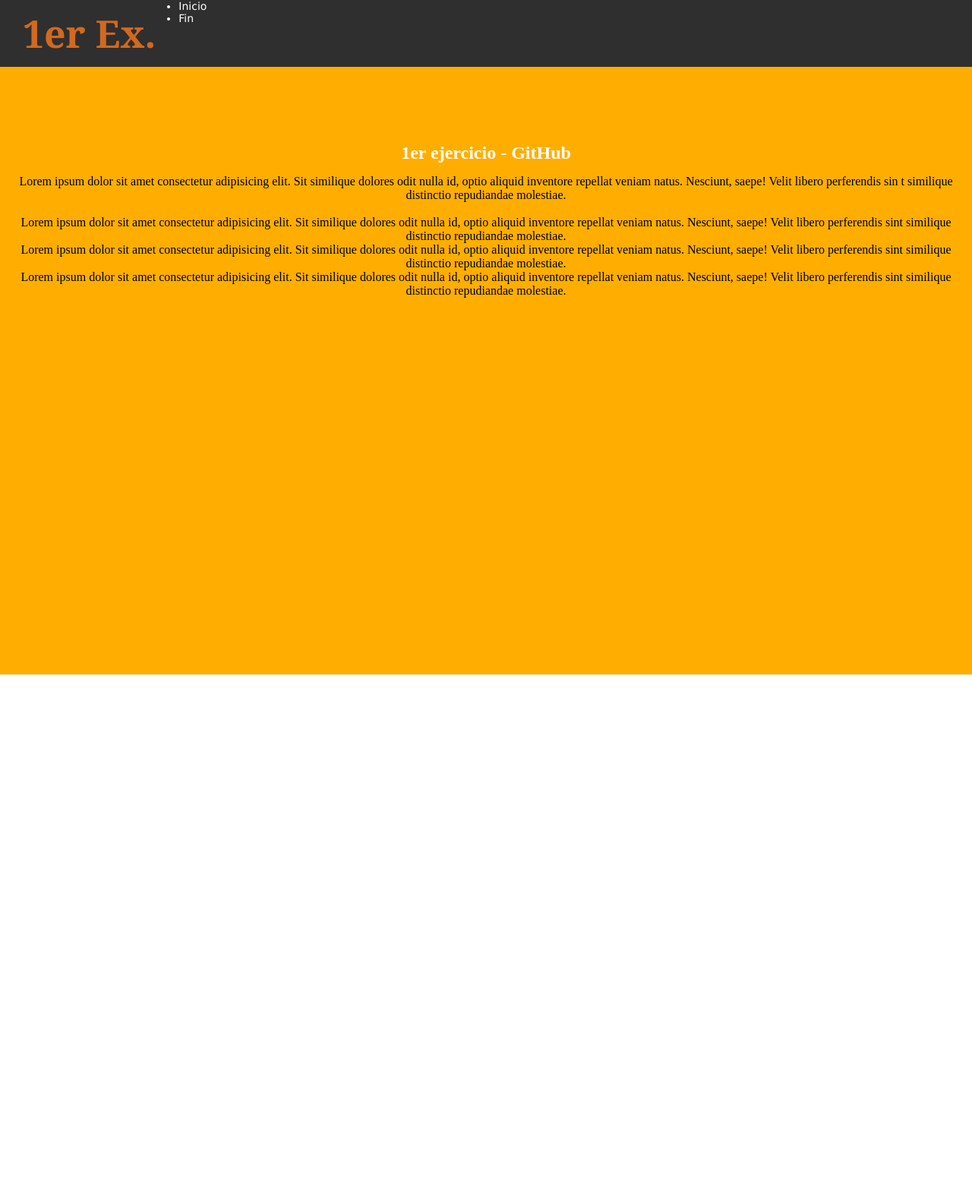
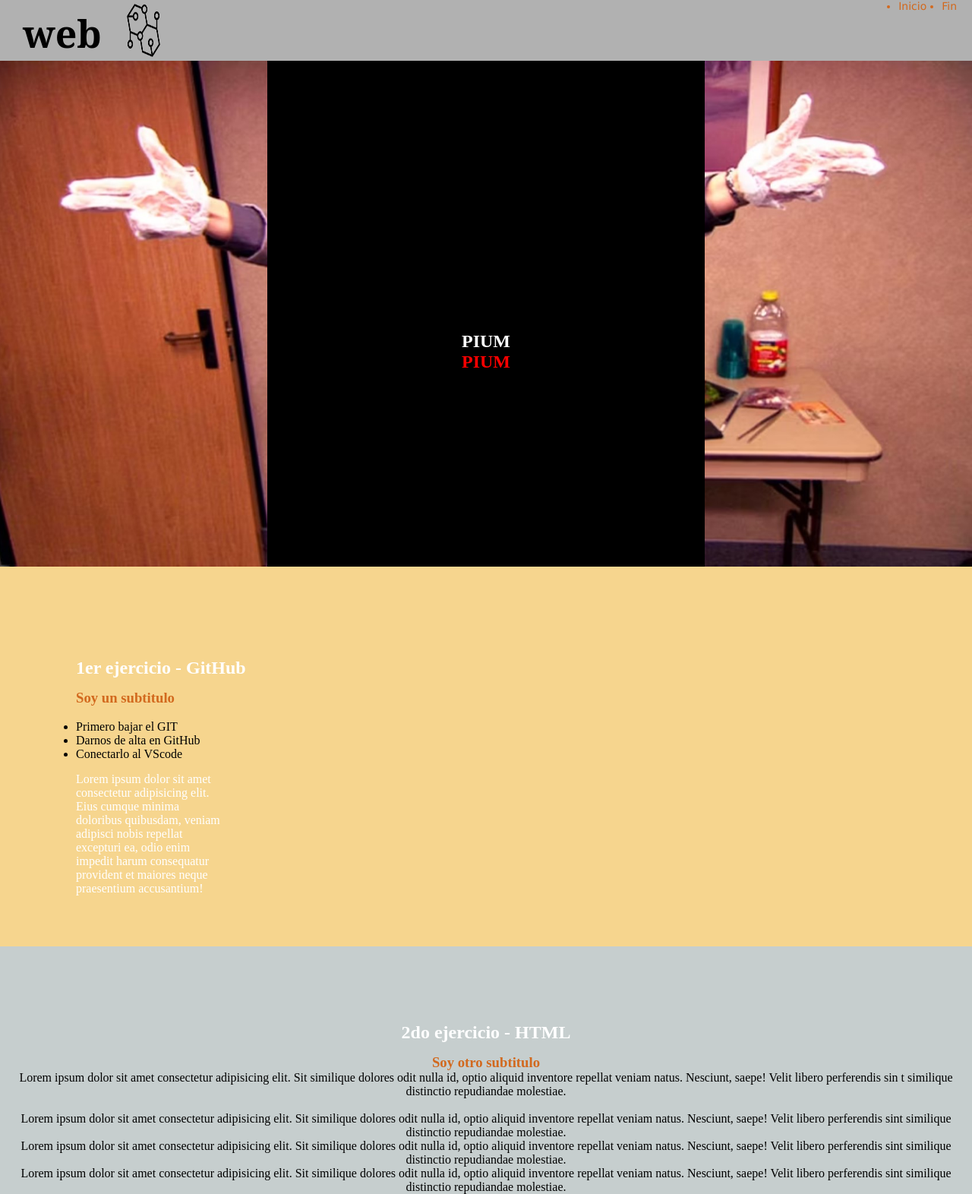
Before and after one commit to mokana33/PRY.HOLA_MUNDO2, a plain HTML site: page index.html in a window 1280 px wide. Shown: the whole page at 76% size. Before the commit the page ends 888 px from the top, so only its background shows below. Drawn offline with Linux system fonts and the light colour scheme.

Commit message:
02.10_EstructuraHTML_1h

```diff
--- a/estilos.css
+++ b/estilos.css
@@ -8,6 +8,7 @@
     font-family: Georgia, 'Times New Roman', Times, serif;
     font-size: 50px;
     padding: 10px 30px 10px 30px;
+    color: black;
 }
 
 h2{
@@ -16,6 +17,39 @@
     color: white;
 }
 
+nav{
+    background-color: rgb(177, 177, 177);
+    min-height: 80px;
+    height: 10vh;
+    width: 100%;
+    max-width: 2560px;
+
+    display: flex;
+    flex-direction: row;
+    justify-content: space-between;
+
+}
+
+nav ul{
+    display: flex;
+    justify-content: end;
+    align-items: center;
+}
+
 nav ul li{
-    justify-content: end;
+    margin-right: 20px;
 }
+
+header{
+    /*height: 90vh;*/
+    background-image: url(img/pam.jpg);
+    background-position: center;
+    background-repeat: no-repeat;
+    background-size: cover;
+
+
+    display: flex;
+    flex-direction: row;
+    justify-content: center;
+    align-items: center;
+}
--- a/index.html
+++ b/index.html
@@ -10,29 +10,80 @@
 
 
 
+<!-- shift + alt + a -->
 
 
-<body>
-
-    <div class="container-fluid">
+<body class="container-fluid">
 
 
+<!-- ----------------------------------------------------------------------------------------------------------HERO----------------- -->
+
+        <nav>
+            <div style="display: flex;">
+                <h1>web</h1>
+                <img src="img/ciencia3.png" alt="logo" width="50px" height="auto">
+            </div>
+            <div>
+                <ul style="justify-content: end;">
+                    <li style="color: chocolate; font-size: 14px; font-family: 'Lucida Sans', 'Lucida Sans Regular', 'Lucida Grande', 'Lucida Sans Unicode', Geneva, Verdana, sans-serif;">Inicio</li>
+                    <li style="color: chocolate; font-size: 14px; font-family: 'Lucida Sans', 'Lucida Sans Regular', 'Lucida Grande', 'Lucida Sans Unicode', Geneva, Verdana, sans-serif;">Fin</li>
+                </ul>
+            </div>
+        </nav>
+
         <header style="background-color: rgb(47, 47, 47); display:flex;">
-            <div>
-                <h1 style="color: chocolate;">1er Ex.</h1>
+
+            <div style="background-color: black; padding: 20%;  height: 30%; vertical-align: middle;">
+                <h2>PIUM<br> <span style="color: red;">PIUM</span></h2>
             </div>
-            <nav style="float: inline-end;">
-                <ul>
-                    <li style="color: white; font-size: 14px; font-family: 'Lucida Sans', 'Lucida Sans Regular', 'Lucida Grande', 'Lucida Sans Unicode', Geneva, Verdana, sans-serif;">Inicio</li>
-                    <li style="color: white; font-size: 14px; font-family: 'Lucida Sans', 'Lucida Sans Regular', 'Lucida Grande', 'Lucida Sans Unicode', Geneva, Verdana, sans-serif;">Fin</li>
-                </ul>
-            </nav>
+
         </header>
 
-        <main style="background-color: rgb(255, 174, 0); height: 800px">
+<!-- -------------------------------------------------------------------------------------------------------------------------------------- -->
+<!-- ------------------------------------------------------------------------------------------------------------MAIN------------------ -->
+<!-- -------------------------------------------------------------------------------------------------------------------------------------- -->
 
-            <div style="text-align: center;">
+
+        <main>
+
+
+
+            <!-- --------------------------------------------------------------------------------------------SECTION 1------------------ -->
+
+            <section style="text-align: start; background-color: rgb(246, 213, 142); height: 500px">
+
+                <article style="padding: 20px 100px;">
                     <h2 style="padding-bottom: 15px;">1er ejercicio - GitHub</h2>
+
+                    <h3 style="color:chocolate">Soy un subtitulo</h3>
+                    <p></p>
+                    <br>
+
+                    <ul style="margin-bottom: 15px;">
+                        <li>Primero bajar el GIT</li>
+                        <li>Darnos de alta en GitHub</li>
+                        <li>Conectarlo al VScode</li>
+                    </ul>
+
+                    <div style="width: 200px; color:white">
+                        <p>Lorem ipsum dolor sit amet consectetur adipisicing elit. Eius cumque minima doloribus quibusdam, veniam adipisci nobis repellat excepturi ea, odio enim impedit harum consequatur provident et maiores neque praesentium accusantium!</p>
+                    </div>
+                </article>
+
+            </section>
+
+
+            <!-- --------------------------------------------------------------------------------------------SECTION 1------------------ -->
+
+
+            <section style="text-align: center; background-color: rgb(198, 206, 206);">
+
+                <article>
+                    <h2 style="padding-bottom: 15px; color: rgb(255, 255, 255);">2do ejercicio - HTML</h2>
+
+                    <h3 style="color:chocolate">Soy otro subtitulo</h3>
+
+
                     <p>Lorem ipsum dolor sit amet consectetur adipisicing elit. Sit similique dolores odit nulla id, optio aliquid inventore repellat veniam natus. Nesciunt, saepe! Velit libero perferendis sin  t similique distinctio repudiandae molestiae.</p>
                     <br>
 
@@ -44,8 +95,17 @@
 
                     <p>Lorem ipsum dolor sit amet consectetur adipisicing elit. Sit similique dolores odit nulla id, optio aliquid inventore repellat veniam natus. Nesciunt, saepe! Velit libero perferendis sint similique distinctio repudiandae molestiae.</p>
 
+                </article>
 
-            </div>
+            </section>
+
+
+
+
+
+
+
+
 
         </main>
 
```
Also changed, not shown: img/ciencia3.png (added), img/pam.jpg (added). Lines whose indentation alone changed are shown as unchanged.
